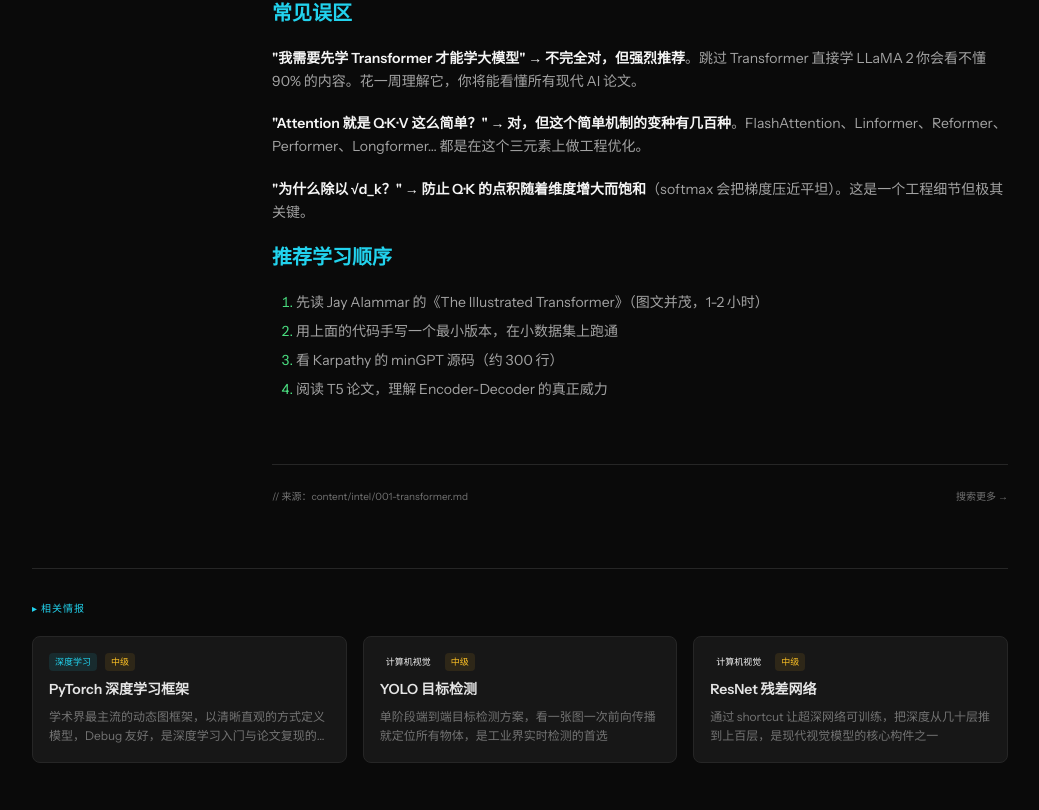
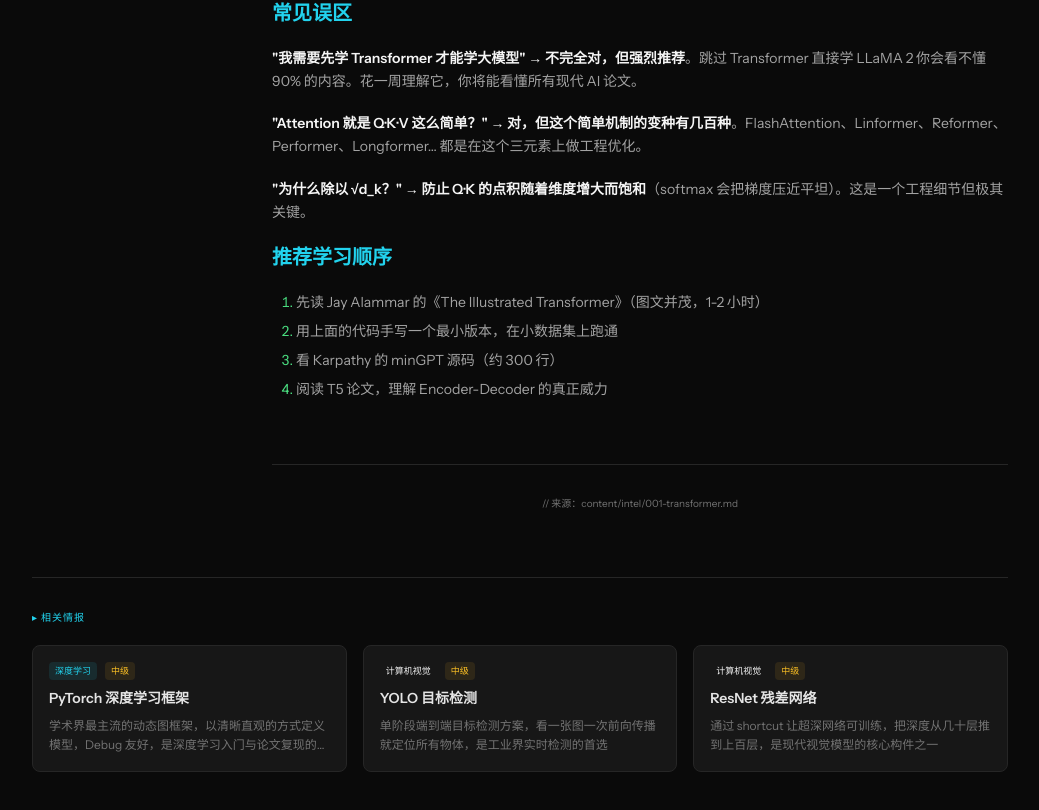
Before and after one commit to xingye-zjw/techradar, a Next.js app: page /intel/001-transformer in a window 1280 px wide. Shown: the part 3574-4384 px from the top of the page, without its empty margins (120-1159 px from the left). Built offline with nearby package versions, Linux system fonts and the light colour scheme.

Commit message:
fix: 移除技术情报详情页的全站搜索链接

```diff
--- a/app/intel/[slug]/page.tsx
+++ b/app/intel/[slug]/page.tsx
@@ -307,16 +307,10 @@ export default function IntelPage({ params }: { params: { slug: string } }) {
             </div>
 
             {/* 页脚信息 */}
-            <div className="mt-16 pt-6 border-t border-neutral-800 flex items-center justify-between">
+            <div className="mt-16 pt-6 border-t border-neutral-800 text-center">
               <span className="font-mono text-[10px] text-neutral-500">
                 // 来源：content/intel/{card.slug}.md
               </span>
-              <Link
-                href="/search"
-                className="font-mono text-[10px] text-neutral-500 hover:text-cyan-400 transition-colors"
-              >
-                搜索更多 →
-              </Link>
             </div>
           </article>
         </div>
```
